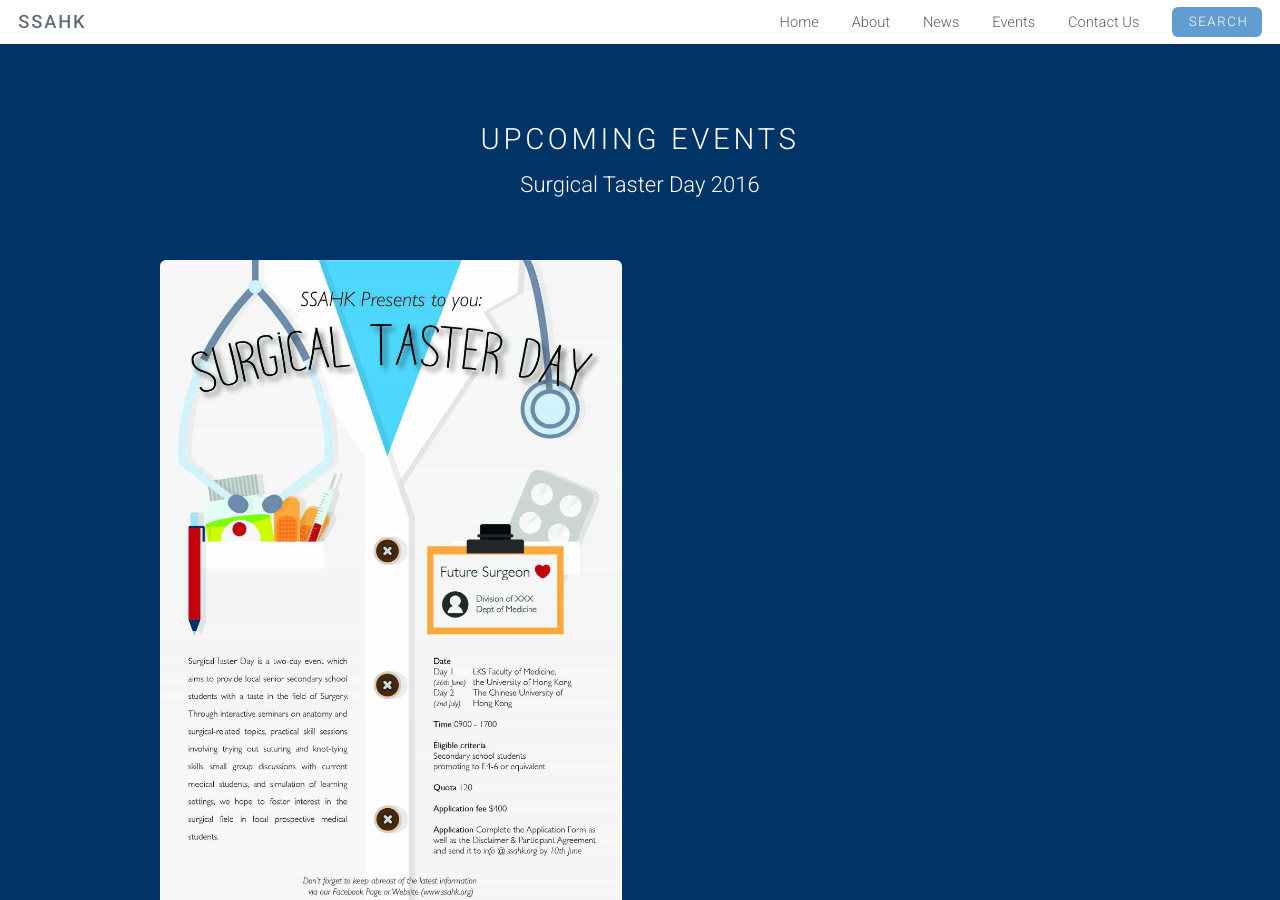
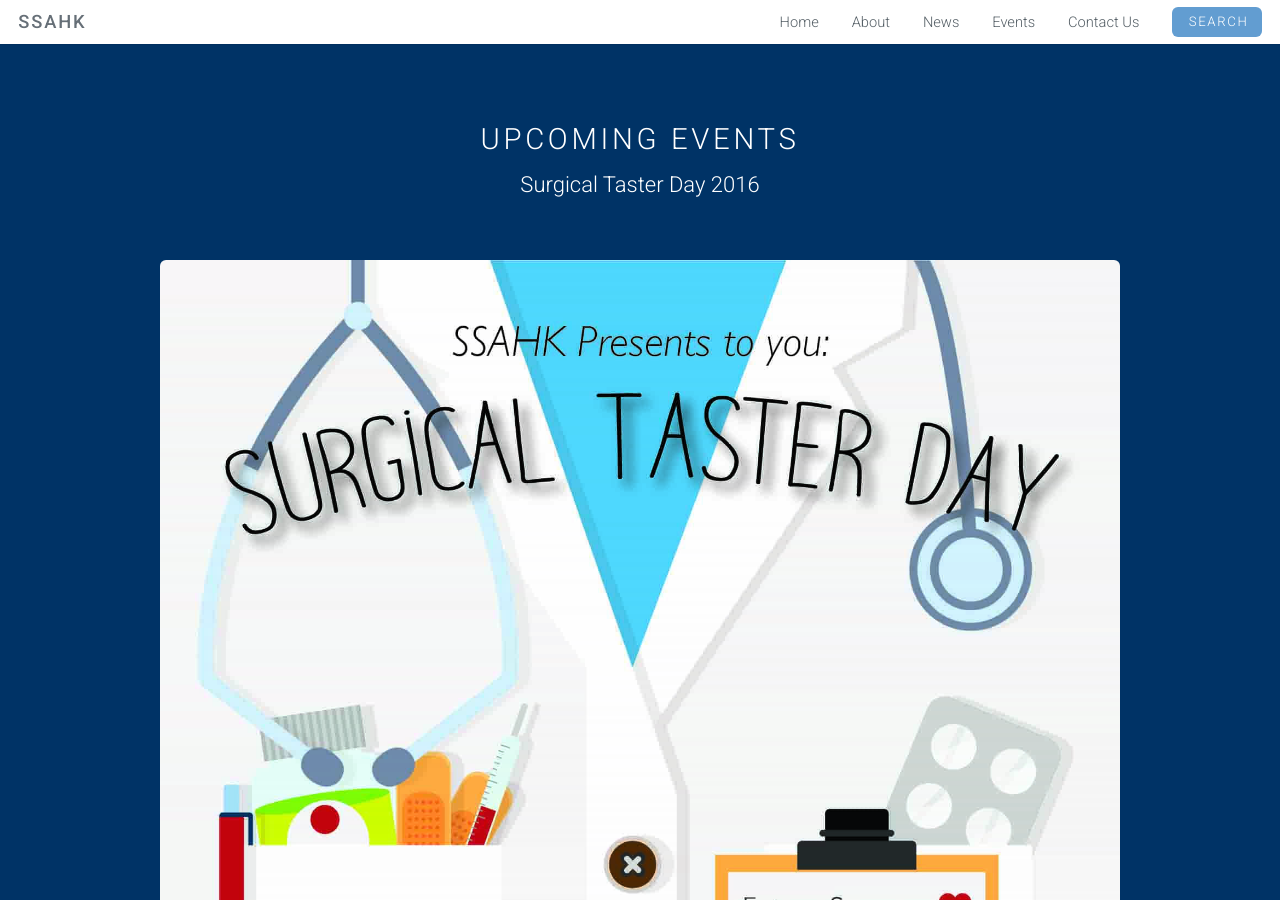
Before and after one commit to SSAHK/ssahk.github.io, a Jekyll site: the page built from home.html, in a window 1280 px wide and 900 px high, scrolled down 1063 px. Built offline with Jekyll 4.4.1, drawn with Linux system fonts in a browser that asks for light colours.

Commit message:
HPU v1.1

```diff
--- a/home.html
+++ b/home.html
@@ -54,7 +54,7 @@ permalink: /
 				<div class="container">
 					<div class="row">
 						{% for post in site.categories.news limit:1%}
-						<div class="6u">
+						<div class="12u">
 							<section class="special">
 								<a href="{{ site.baseurl }}{{ post.url }}" class="image fit"><img src="{{ site.imgurl }}{{ post.feature-img }}" alt="" /></a>
 								<h3>{{ post.title }}</h3>
```
